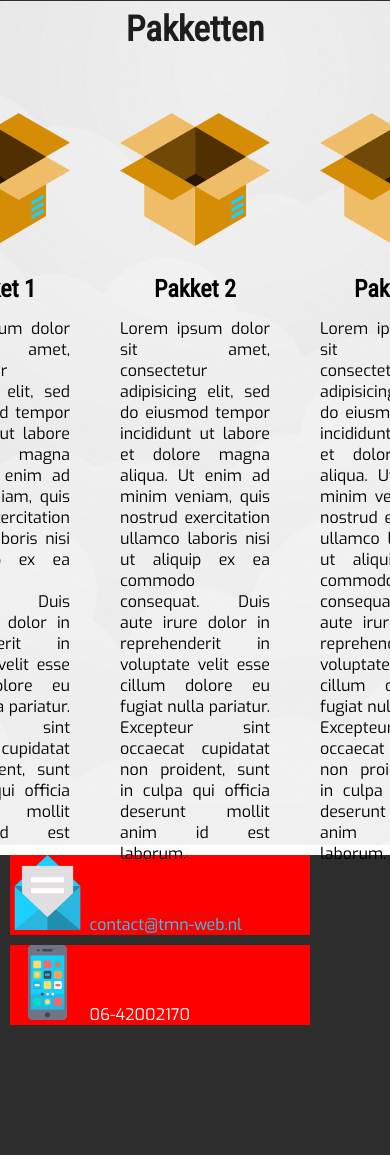
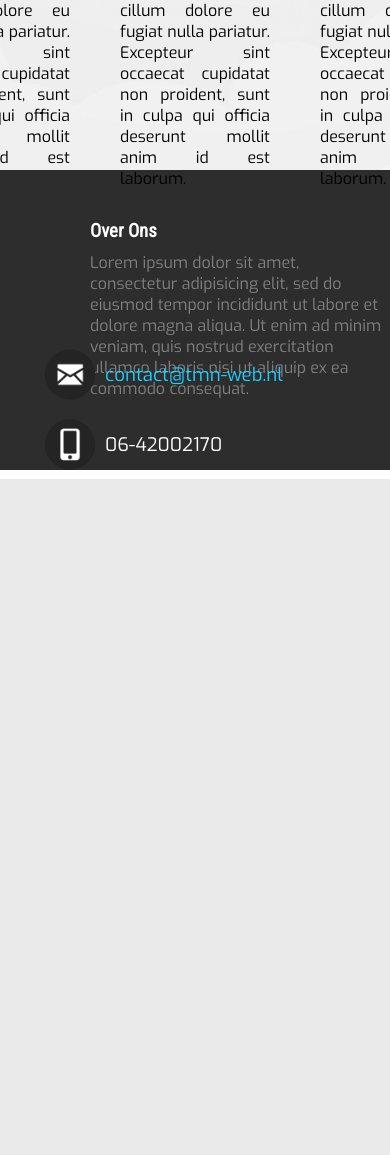
Before and after one commit to ThomasVanRijn/TMN-Web, a PHP site: page / in a window 390 px wide; the page is wider, and only the part inside the window is pictured. Shown: the part 943-2098 px from the top of that part. After the commit the page ends 1422 px from the top of that part, so only its background shows below. Run offline with PHP 8.4, Linux system fonts and the light colour scheme.

Commit message:
homepage af! alleen nog responsive.

```diff
--- a/css/index.css
+++ b/css/index.css
@@ -13,7 +13,7 @@ p, a {
 
 header {
   width: 100%;
-  height: 100vh;
+  height: 20vh;
   background-image: url('../img/background_header.png');
   background-position: center;
   background-repeat: no-repeat;
@@ -129,17 +129,39 @@ footer {
   width: 100%;
   height: 300px;
   background-color: #2d2d2d;
+
+  display: flex;
+  justify-content: center;
+  align-items: center;
+}
+footer .content {
+  width: 750px;
+  height: 200px;
+  /* background-color: red; */
 }
 footer .contact {
   width: 300px;
-  background-color: red;
-  margin: 10px;
+  /* background-color: red; */
+  padding: 10px;
+
+  display: flex;
+  align-items: center;
+}
+footer .contact_gegevens {
+  width: 300px;
+  /* background-color: blue; */
+  margin-left: 25px;
+  position: relative;
+  top: 50%;
+  transform: translateY(-50%);
 }
 footer .contact img {
-  width: 75px;
+  width: 50px;
+  margin: 0 10px;
 }
 footer .contact a {
   color: #20cfff;
+  font-size: 14pt;
 }
 footer .contact a:hover {
   color: white;
@@ -147,4 +169,17 @@ footer .contact a:hover {
 footer .contact p {
   color: white;
   display: inline-block;
+  font-size: 14pt;
 }
+footer .over_ons {
+  width: 300px;
+  float: right
+}
+footer .over_ons h3 {
+  color: white;
+  margin-bottom: 10px;
+}
+footer .over_ons p {
+  color: grey;
+  /* text-align: justify; */
+}
--- a/index.html
+++ b/index.html
@@ -53,15 +53,22 @@
     </main>
 
     <footer>
-      <!-- <p>&copy; 2019 TMN-Web. All Right Reserved.</p> -->
-
+      <div class="content">
+        <div class="over_ons">
+          <h3>Over Ons</h3>
+          <p>Lorem ipsum dolor sit amet, consectetur adipisicing elit, sed do eiusmod tempor incididunt ut labore et dolore magna aliqua. Ut enim ad minim veniam, quis nostrud exercitation ullamco laboris nisi ut aliquip ex ea commodo consequat.</p>
+        </div>
+        <div class="contact_gegevens">
           <div class="contact">
             <img src="img/email.png" alt="">
             <a href="mailto:contact@tmn-web.nl?subject=feedback">contact@tmn-web.nl</a>
           </div>
+
           <div class="contact">
             <img src="img/smartphone.png" alt="">
             <p>06-42002170</p>
+          </div>
+        </div>
       </div>
     </footer>
   </body>
```
Also changed, not shown: img/email.png, img/smartphone.png. Lines whose indentation alone changed are shown as unchanged.
